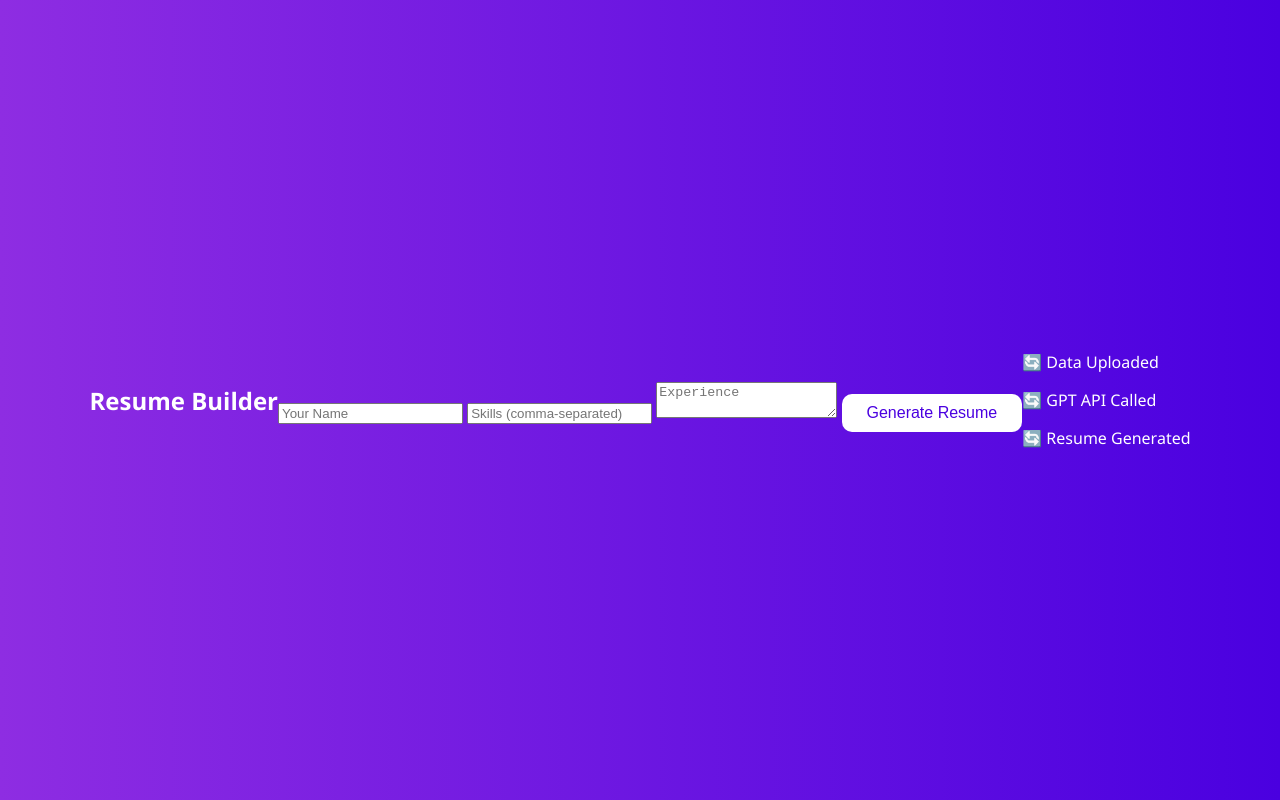
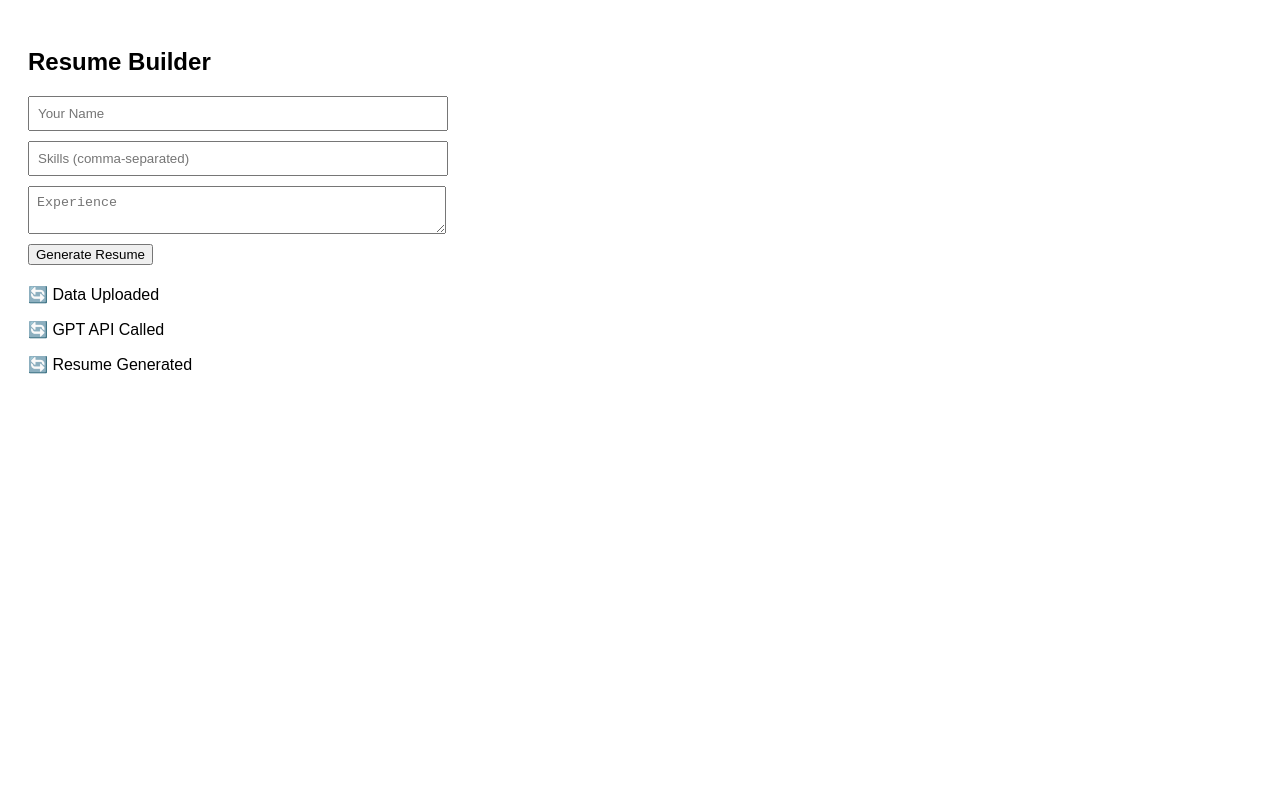
Before and after one commit to airesumate-web/airesumate-web.github.io, a website: page index.html in a window 1280 px wide. Drawn offline with Linux system fonts and the light colour scheme.

Commit message:
style.css

```diff
--- a/style.css
+++ b/style.css
@@ -1,64 +1,28 @@
 body {
-  font-family: 'Segoe UI', Tahoma, Geneva, Verdana, sans-serif;
-  background: linear-gradient(to right, #8e2de2, #4a00e0);
-  color: #fff;
-  margin: 0;
-  padding: 0;
-  display: flex;
-  align-items: center;
-  justify-content: center;
-  height: 100vh;
+  font-family: Arial, sans-serif;
+  padding: 20px;
 }
 
-.container {
-  background-color: rgba(255, 255, 255, 0.1);
-  padding: 30px 40px;
-  border-radius: 15px;
-  box-shadow: 0 8px 16px rgba(0,0,0,0.3);
-  max-width: 500px;
-  width: 90%;
-  text-align: center;
+form input, form textarea {
+  display: block;
+  margin-bottom: 10px;
+  padding: 8px;
+  width: 100%;
+  max-width: 400px;
 }
 
-h1 {
-  margin-bottom: 20px;
-}
-
-ul.steps {
-  list-style: none;
-  padding: 0;
-  text-align: left;
-}
-
-ul.steps li {
-  padding: 10px 0;
-  font-size: 18px;
-}
-
-.success {
-  color: #00ff7f;
-}
-
-.fail {
-  color: #ff6b6b;
+#status {
+  margin-top: 20px;
 }
 
 .pending {
-  color: #ffd700;
+  color: orange;
 }
 
-button {
-  margin-top: 25px;
-  background: #ffffff;
-  color: #4a00e0;
-  border: none;
-  padding: 10px 25px;
-  font-size: 16px;
-  border-radius: 10px;
-  cursor: pointer;
-  transition: background 0.3s ease;
+.done {
+  color: green;
 }
 
-button:hover {
-  background: #ddd;
+.error {
+  color: red;
 }
```
